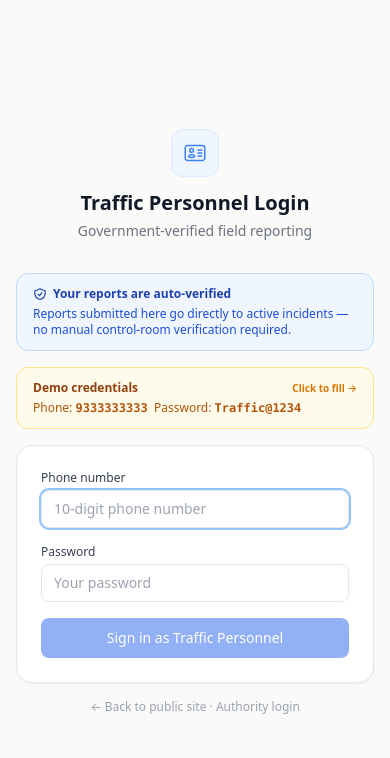
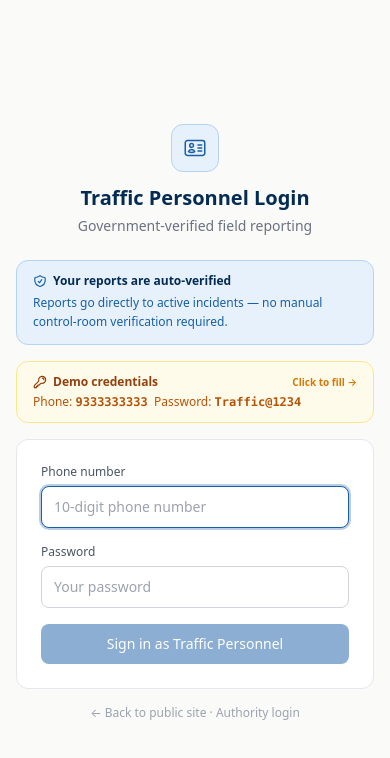
Before and after one commit to saminadamn/namma-traffic, a Next.js app in the folder frontend/: page /traffic/login in a window 390 px wide. Shown: the top 758 px of the page. Built offline with nearby package versions, Linux system fonts and the light colour scheme; no server answers.

Commit message:
Unify Traffic Personnel color scheme to gov-* palette; mobile-compatible login page

```diff
--- a/frontend/app/page.tsx
+++ b/frontend/app/page.tsx
@@ -205,18 +205,18 @@ export default function Home() {
             <span className="gov-btn !py-1.5 !px-3 !text-xs flex-shrink-0">{t("role_enter")}</span>
           </Link>
           <Link href="/traffic/login"
-            className="gov-card p-4 flex items-center gap-4 hover:border-blue-300 hover:shadow-sm transition-all">
-            <div className="w-10 h-10 bg-blue-50 rounded-lg flex items-center justify-center flex-shrink-0">
-              <svg className="w-5 h-5 text-blue-500" fill="none" stroke="currentColor" viewBox="0 0 24 24">
+            className="gov-card p-4 flex items-center gap-4 hover:border-gov-300 hover:shadow-sm transition-all">
+            <div className="w-10 h-10 bg-gov-50 rounded-lg flex items-center justify-center flex-shrink-0">
+              <svg className="w-5 h-5 text-gov-500" fill="none" stroke="currentColor" viewBox="0 0 24 24">
                 <path strokeLinecap="round" strokeLinejoin="round" strokeWidth={1.5}
                   d="M15 9h3.75M15 12h3.75M15 15h3.75M4.5 19.5h15a2.25 2.25 0 002.25-2.25V6.75A2.25 2.25 0 0019.5 4.5h-15a2.25 2.25 0 00-2.25 2.25v10.5A2.25 2.25 0 004.5 19.5zm6-10.125a1.875 1.875 0 11-3.75 0 1.875 1.875 0 013.75 0zm1.294 6.336a6.721 6.721 0 01-3.17.789 6.721 6.721 0 01-3.168-.789 3.376 3.376 0 016.338 0z" />
               </svg>
             </div>
             <div className="flex-1 min-w-0">
-              <p className="text-sm font-medium text-gray-900">Traffic Personnel</p>
+              <p className="text-sm font-medium text-gov-900">Traffic Personnel</p>
               <p className="text-xs text-gray-400">Government-verified field reporter — reports auto-authenticated</p>
             </div>
-            <span className="inline-flex items-center px-3 py-1.5 bg-blue-600 text-white text-xs font-medium rounded-lg flex-shrink-0">Sign in</span>
+            <span className="gov-btn !py-1.5 !px-3 !text-xs flex-shrink-0">{t("role_signin")}</span>
           </Link>
           <Link href="/authority/login"
             className="gov-card p-4 flex items-center gap-4 hover:border-gov-300 hover:shadow-sm transition-all">
--- a/frontend/app/traffic/login/page.tsx
+++ b/frontend/app/traffic/login/page.tsx
@@ -37,34 +37,41 @@ export default function TrafficLoginPage() {
   }
 
   return (
-    <div className="min-h-screen bg-[#FAFAF8] flex items-center justify-center px-4">
+    <div className="min-h-screen bg-[#FAFAF8] flex items-center justify-center px-4 py-8">
       <div className="w-full max-w-sm">
-        <div className="text-center mb-8">
-          <div className="w-12 h-12 bg-blue-50 border border-blue-100 rounded-xl flex items-center justify-center mx-auto mb-3">
-            <svg className="w-6 h-6 text-blue-500" fill="none" stroke="currentColor" strokeWidth={1.5} viewBox="0 0 24 24">
+
+        {/* Header */}
+        <div className="text-center mb-6">
+          <div className="w-12 h-12 bg-gov-50 border border-gov-100 rounded-xl flex items-center justify-center mx-auto mb-3">
+            <svg className="w-6 h-6 text-gov-500" fill="none" stroke="currentColor" strokeWidth={1.5} viewBox="0 0 24 24">
               <path strokeLinecap="round" strokeLinejoin="round" d="M15 9h3.75M15 12h3.75M15 15h3.75M4.5 19.5h15a2.25 2.25 0 002.25-2.25V6.75A2.25 2.25 0 0019.5 4.5h-15a2.25 2.25 0 00-2.25 2.25v10.5A2.25 2.25 0 004.5 19.5zm6-10.125a1.875 1.875 0 11-3.75 0 1.875 1.875 0 013.75 0zm1.294 6.336a6.721 6.721 0 01-3.17.789 6.721 6.721 0 01-3.168-.789 3.376 3.376 0 016.338 0z" />
             </svg>
           </div>
-          <h1 className="text-xl font-semibold text-gray-900">Traffic Personnel Login</h1>
+          <h1 className="text-xl font-semibold text-gov-900">Traffic Personnel Login</h1>
           <p className="text-sm text-gray-500 mt-1">Government-verified field reporting</p>
         </div>
 
-        <div className="w-full mb-4 bg-blue-50 border border-blue-200 rounded-xl px-4 py-3">
-          <p className="text-xs font-semibold text-blue-800 flex items-center gap-1.5">
-            <svg className="w-3.5 h-3.5 flex-shrink-0" fill="none" stroke="currentColor" strokeWidth={2} viewBox="0 0 24 24">
+        {/* Auto-verified banner */}
+        <div className="mb-4 bg-gov-50 border border-gov-100 rounded-xl px-4 py-3">
+          <p className="text-xs font-semibold text-gov-900 flex items-center gap-1.5">
+            <svg className="w-3.5 h-3.5 flex-shrink-0 text-gov-500" fill="none" stroke="currentColor" strokeWidth={2} viewBox="0 0 24 24">
               <path strokeLinecap="round" strokeLinejoin="round" d="M9 12.75L11.25 15 15 9.75m-3-7.036A11.959 11.959 0 013.598 6 11.99 11.99 0 003 9.749c0 5.592 3.824 10.29 9 11.623 5.176-1.332 9-6.03 9-11.622 0-1.31-.21-2.571-.598-3.751h-.152c-3.196 0-6.1-1.248-8.25-3.285z" />
             </svg>
             Your reports are auto-verified
           </p>
-          <p className="text-xs text-blue-700 mt-1">Reports submitted here go directly to active incidents — no manual control-room verification required.</p>
+          <p className="text-xs text-gov-500 mt-1 leading-relaxed">Reports go directly to active incidents — no manual control-room verification required.</p>
         </div>
 
+        {/* Demo credentials */}
         <button
           type="button"
           onClick={fillDemo}
           className="w-full mb-4 bg-amber-50 border border-amber-200 rounded-xl px-4 py-3 text-left hover:bg-amber-100 transition-colors group"
         >
           <p className="text-xs font-semibold text-amber-800 flex items-center gap-1.5">
+            <svg className="w-3.5 h-3.5 flex-shrink-0" fill="none" stroke="currentColor" strokeWidth={2} viewBox="0 0 24 24">
+              <path strokeLinecap="round" strokeLinejoin="round" d="M15.75 5.25a3 3 0 013 3m3 0a6 6 0 01-7.029 5.912c-.563-.097-1.159.026-1.563.43L10.5 17.25H8.25v2.25H6v2.25H2.25v-2.818c0-.597.237-1.17.659-1.591l6.499-6.499c.404-.404.527-1 .43-1.563A6 6 0 1121.75 8.25z" />
+            </svg>
             Demo credentials
             <span className="ml-auto text-amber-600 text-[10px] group-hover:underline">Click to fill →</span>
           </p>
@@ -74,14 +81,15 @@ export default function TrafficLoginPage() {
           </p>
         </button>
 
-        <form onSubmit={submit} className="bg-white border border-gray-200 rounded-2xl shadow-sm p-6 space-y-4">
+        {/* Login form */}
+        <form onSubmit={submit} className="gov-card p-6 space-y-4">
           {error && (
             <p className="text-xs text-red-600 bg-red-50 border border-red-200 px-3 py-2 rounded-lg">{error}</p>
           )}
           <div>
-            <label className="block text-xs font-medium text-gray-700 mb-1">Phone number</label>
+            <label className="gov-label">Phone number</label>
             <input
-              className="w-full border border-gray-200 rounded-lg px-3 py-2 text-sm focus:outline-none focus:ring-2 focus:ring-blue-300"
+              className="gov-input"
               type="text"
               value={identifier}
               onChange={e => setIdentifier(e.target.value)}
@@ -91,9 +99,9 @@ export default function TrafficLoginPage() {
             />
           </div>
           <div>
-            <label className="block text-xs font-medium text-gray-700 mb-1">Password</label>
+            <label className="gov-label">Password</label>
             <input
-              className="w-full border border-gray-200 rounded-lg px-3 py-2 text-sm focus:outline-none focus:ring-2 focus:ring-blue-300"
+              className="gov-input"
               type="password"
               value={password}
               onChange={e => setPassword(e.target.value)}
@@ -104,17 +112,18 @@ export default function TrafficLoginPage() {
           <button
             type="submit"
             disabled={loading || !identifier || !password}
-            className="w-full bg-blue-600 text-white rounded-lg py-2.5 text-sm font-medium hover:bg-blue-700 transition-colors disabled:opacity-50"
+            className="gov-btn w-full disabled:opacity-50"
           >
             {loading ? "Signing in…" : "Sign in as Traffic Personnel"}
           </button>
         </form>
 
         <p className="text-center text-xs text-gray-400 mt-4">
-          <Link href="/" className="hover:text-blue-500">← Back to public site</Link>
+          <Link href="/" className="hover:text-gov-500">← Back to public site</Link>
           &nbsp;·&nbsp;
-          <Link href="/authority/login" className="hover:text-blue-500">Authority login</Link>
+          <Link href="/authority/login" className="hover:text-gov-500">Authority login</Link>
         </p>
+
       </div>
     </div>
   )
--- a/frontend/components/PublicHeader.tsx
+++ b/frontend/components/PublicHeader.tsx
@@ -40,7 +40,7 @@ export default function PublicHeader() {
             </Link>
           ))}
           {isPersonnel ? (
-            <span className="inline-flex items-center gap-1.5 bg-blue-50 border border-blue-200 text-blue-700 text-xs font-medium px-3 py-1.5 rounded-full">
+            <span className="inline-flex items-center gap-1.5 bg-gov-50 border border-gov-100 text-gov-500 text-xs font-medium px-3 py-1.5 rounded-full">
               <svg className="w-3 h-3" fill="none" stroke="currentColor" strokeWidth={2} viewBox="0 0 24 24">
                 <path strokeLinecap="round" strokeLinejoin="round" d="M9 12.75L11.25 15 15 9.75m-3-7.036A11.959 11.959 0 013.598 6 11.99 11.99 0 003 9.749c0 5.592 3.824 10.29 9 11.623 5.176-1.332 9-6.03 9-11.622 0-1.31-.21-2.571-.598-3.751h-.152c-3.196 0-6.1-1.248-8.25-3.285z" />
               </svg>
```
Also changed, not shown: frontend/app/citizen/report/page.tsx (+14 -14 lines).
